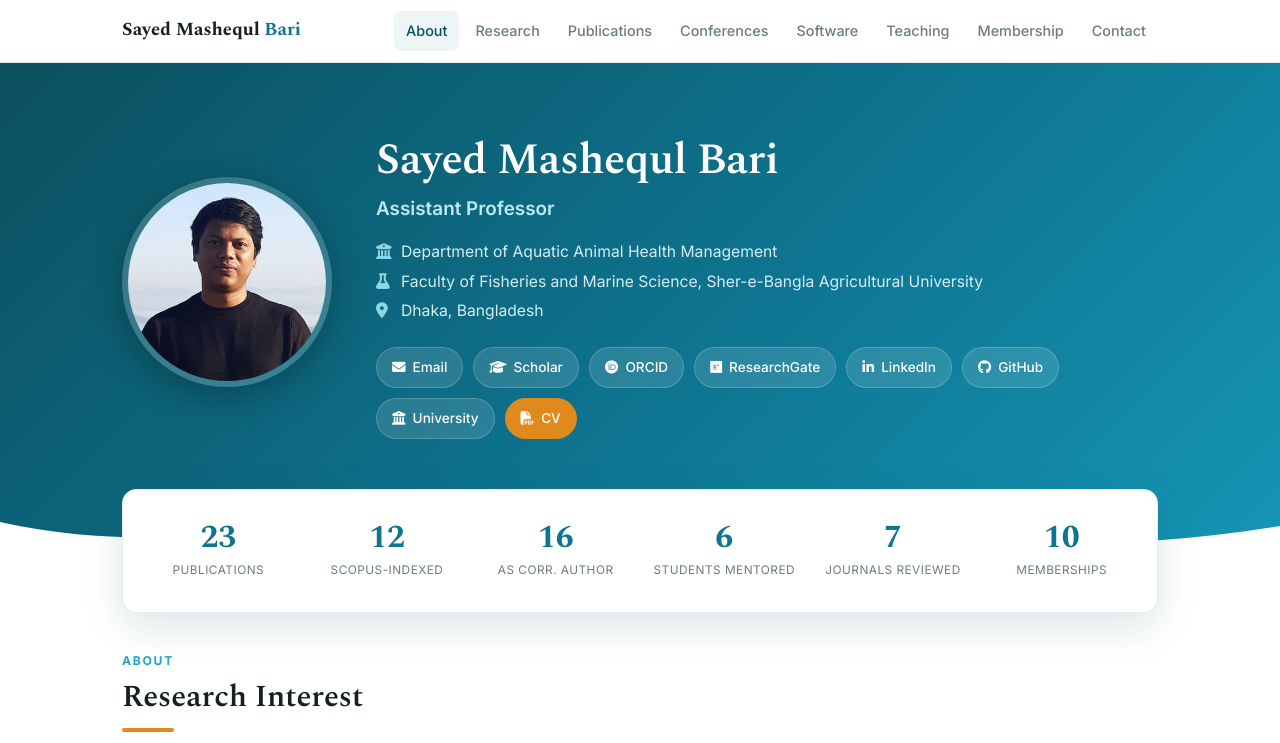
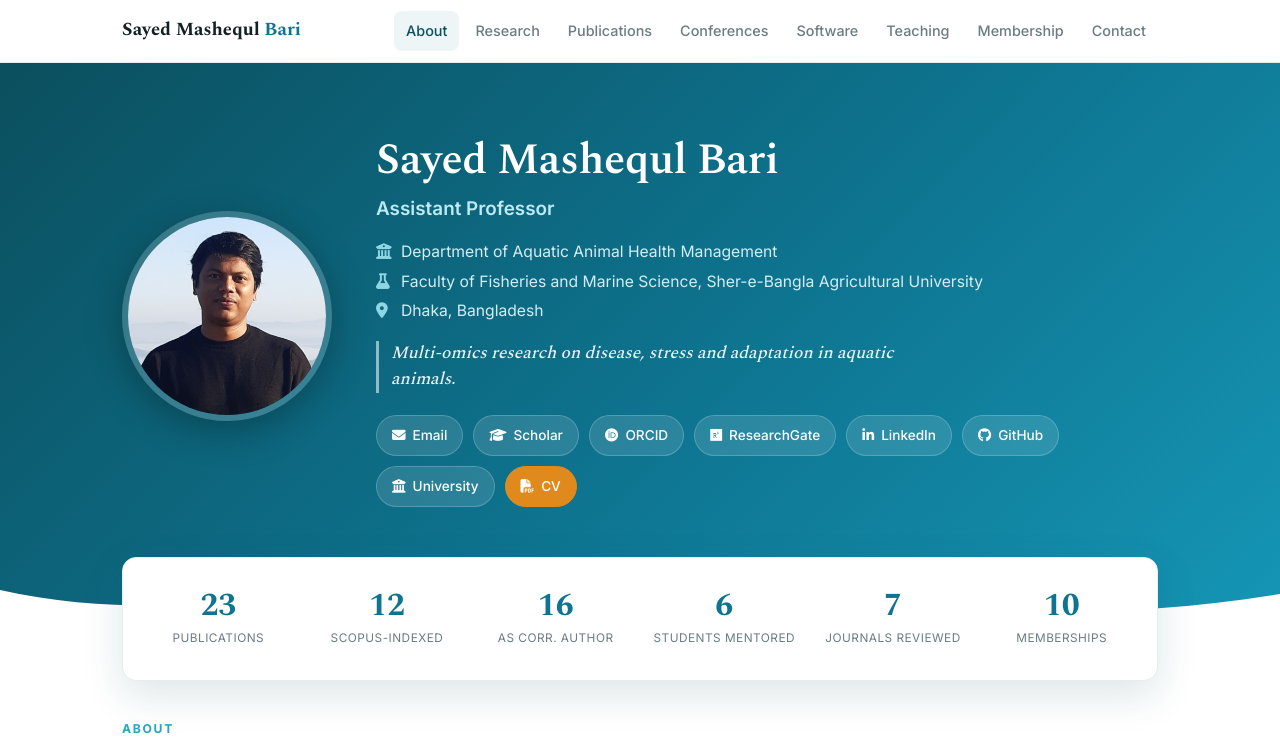
Before and after one commit to BariSayed/BariSayed.github.io, a plain HTML site: page index.html in a window 1280 px wide. Shown: the top 743 px of the page. Drawn offline with nearby package versions, Linux system fonts and the light colour scheme.

Commit message:
Add hero research tagline

```diff
--- a/index.html
+++ b/index.html
@@ -9,7 +9,7 @@
   <link rel="preconnect" href="https://fonts.googleapis.com"><link rel="preconnect" href="https://fonts.gstatic.com" crossorigin>
   <link href="https://fonts.googleapis.com/css2?family=Inter:wght@400;500;600;700&family=Spectral:wght@500;600;700&display=swap" rel="stylesheet">
   <link rel="stylesheet" href="https://cdnjs.cloudflare.com/ajax/libs/font-awesome/6.5.1/css/all.min.css">
-  <link rel="stylesheet" href="assets/style.css?v=20261117a" />
+  <link rel="stylesheet" href="assets/style.css?v=20261118a" />
 </head>
 <body>
 
@@ -34,6 +34,7 @@
       <p class="affil"><i class="fa-solid fa-building-columns"></i>Department of Aquatic Animal Health Management</p>
       <p class="affil"><i class="fa-solid fa-flask"></i>Faculty of Fisheries and Marine Science, Sher-e-Bangla Agricultural University</p>
       <p class="affil"><i class="fa-solid fa-location-dot"></i>Dhaka, Bangladesh</p>
+      <p class="tagline">Multi-omics research on disease, stress and adaptation in aquatic animals.</p>
       <div class="social">
         <a href="mailto:bari.aahm@sau.edu.bd"><i class="fa-solid fa-envelope"></i> Email</a>
         <a href="https://scholar.google.com/citations?hl=en&user=ZsaKrdQAAAAJ" target=_blank rel=noopener><i class="fa-solid fa-graduation-cap"></i> Scholar</a>
```
